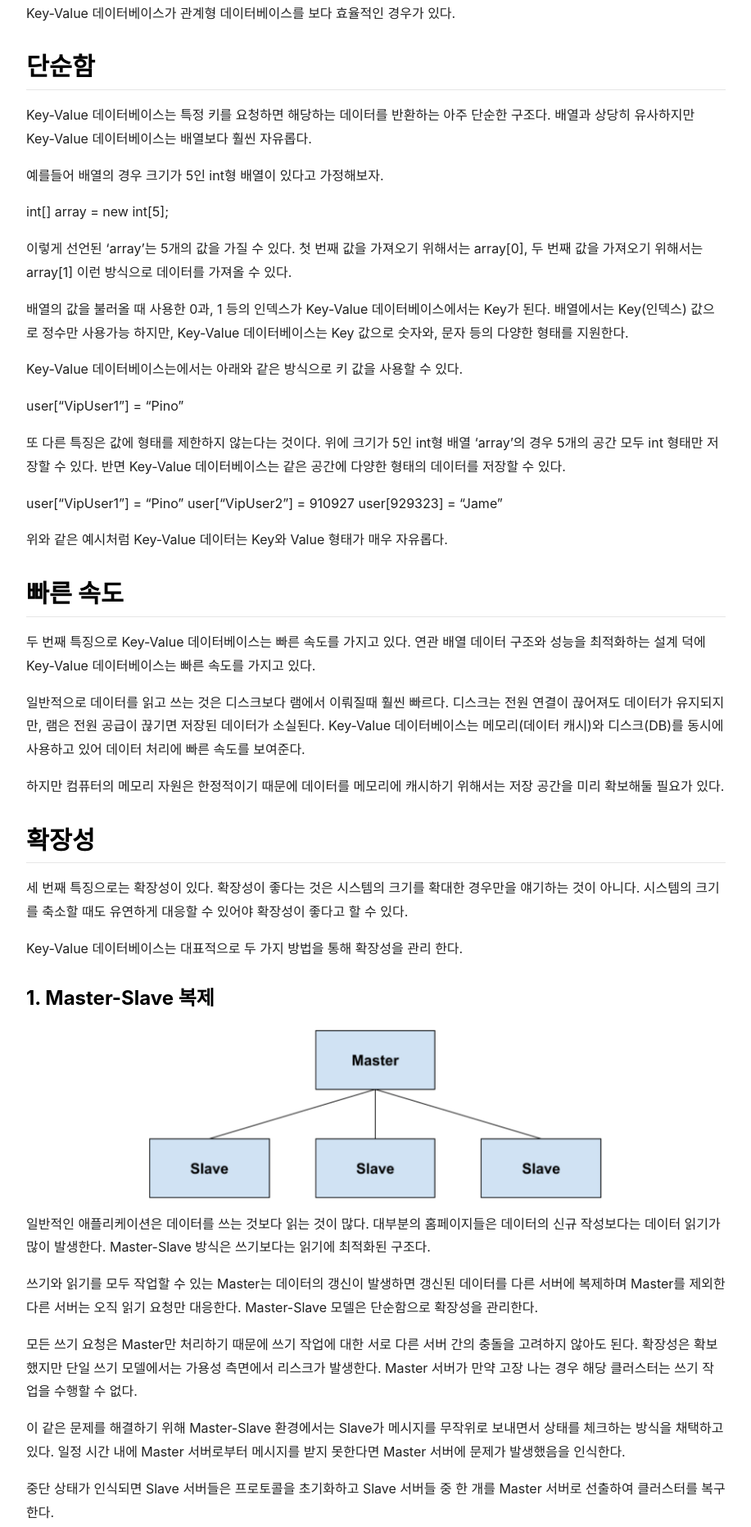
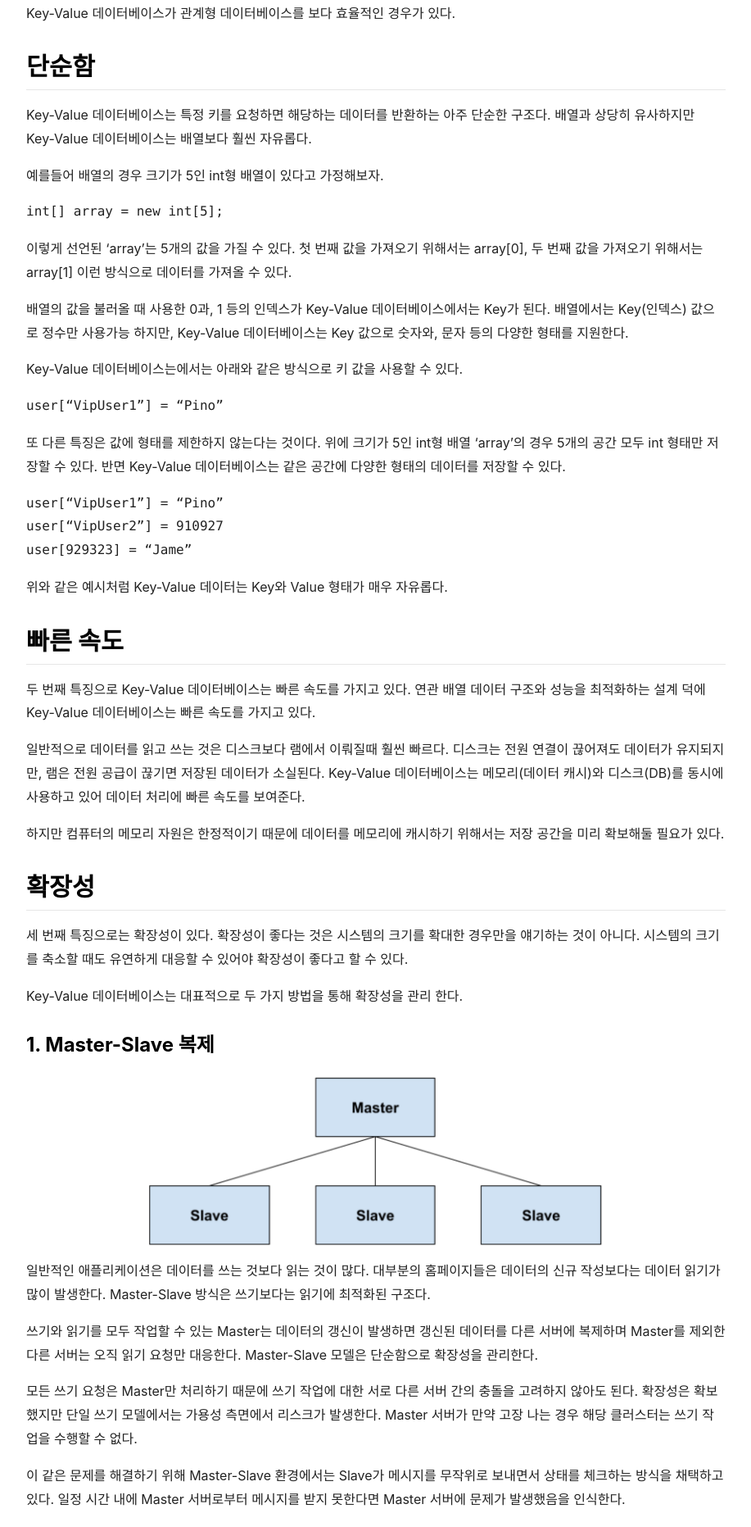
Before and after one commit to HuveD/huved.github.io, a Jekyll site: the page built from _posts/2020-06-08-KeyValueDatabaseFeatures.md, in a window 1280 px wide. Shown: the part 384-2247 px from the top of the page at 82% size, without its empty margins (71-988 px from the left). Built offline with Jekyll 4.4.1, drawn with Linux system fonts in a browser that asks for light colours; nearby versions of some CDN libraries; comment, search, counter and statistics services are not loaded.

Commit message:
Key-Value 데이터베이스 특징

```diff
--- a/_posts/2020-06-08-KeyValueDatabaseFeatures.md
+++ b/_posts/2020-06-08-KeyValueDatabaseFeatures.md
@@ -11,7 +11,9 @@ Key-Value 데이터베이스는 특정 키를 요청하면 해당하는 데이
 
 예를들어 배열의 경우 크기가 5인 int형 배열이 있다고 가정해보자.
 
+<pre>
 int[] array = new int[5];
+</pre>
 
 이렇게 선언된 ‘array’는 5개의 값을 가질 수 있다. 첫 번째 값을 가져오기 위해서는 array[0], 두 번째 값을 가져오기 위해서는 array[1] 이런 방식으로 데이터를 가져올 수 있다.
 
@@ -19,13 +21,17 @@ int[] array = new int[5];
 
 Key-Value 데이터베이스는에서는 아래와 같은 방식으로 키 값을 사용할 수 있다.
 
+<pre>
 user[“VipUser1”] = “Pino”
+</pre>
 
 또 다른 특징은 값에 형태를 제한하지 않는다는 것이다. 위에 크기가 5인 int형 배열 ‘array’의 경우 5개의 공간 모두 int 형태만 저장할 수 있다. 반면 Key-Value 데이터베이스는 같은 공간에 다양한 형태의 데이터를 저장할 수 있다.
 
+<pre>
 user[“VipUser1”] = “Pino”
 user[“VipUser2”] = 910927
 user[929323] = “Jame”
+</pre>
 
 위와 같은 예시처럼 Key-Value 데이터는 Key와 Value 형태가 매우 자유롭다.
 
```
